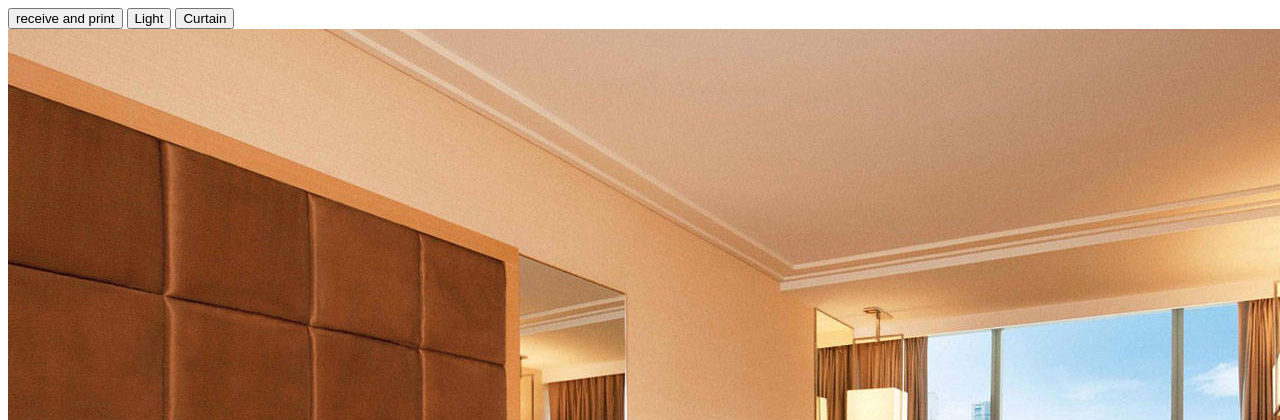
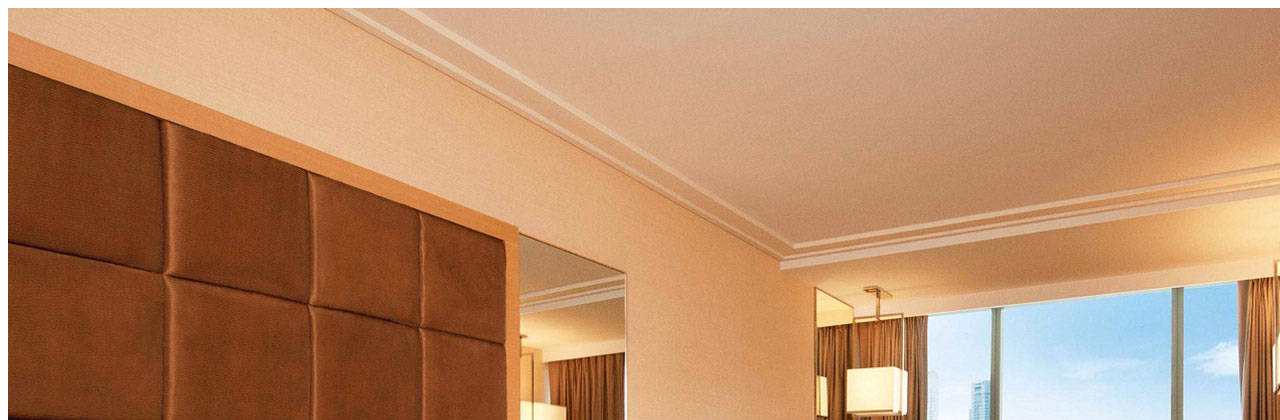
Before and after one commit to ysunaw/lightdisplay, a Flask app: page / in a window 1280 px wide; the page is wider, and only the part inside the window is pictured. Shown: the top 420 px of that part. Run offline with Flask 2, Linux system fonts and the light colour scheme; some libraries are stand-ins or nearby versions.

Commit message:
thanks for carrying@ steeve

```diff
--- a/templates/hotel.html
+++ b/templates/hotel.html
@@ -5,9 +5,9 @@
 <title>Room Display</title>
 </head>
 <body>
-<button onclick = "receive_print()";>receive and print</button>
+<!-- <button onclick = "receive_print()";>receive and print</button>
   <button onclick="lightchanges();">Light</button>
-  <button onclick="curtainchanges();">Curtain</button>
+  <button onclick="curtainchanges();">Curtain</button> -->
 <div id = 'light on curtain close' style = "display:none" >
     <image src = "/static/10.jpeg" alt = "light on cur close">
     <p> The hotel light has been turned on for you. </p>
@@ -93,7 +93,7 @@ function receive_print(){
   var xmlHttp = new XMLHttpRequest();
     xmlHttp.onreadystatechange = function() {
         if (xmlHttp.readyState == 4 && xmlHttp.status == 200)
-            console.log("connected !!!!! ");
+            console.log("connected !!!!!");
     }
     xmlHttp.open("GET", theUrl, true); // true for asynchronous
     xmlHttp.send(null);
```
